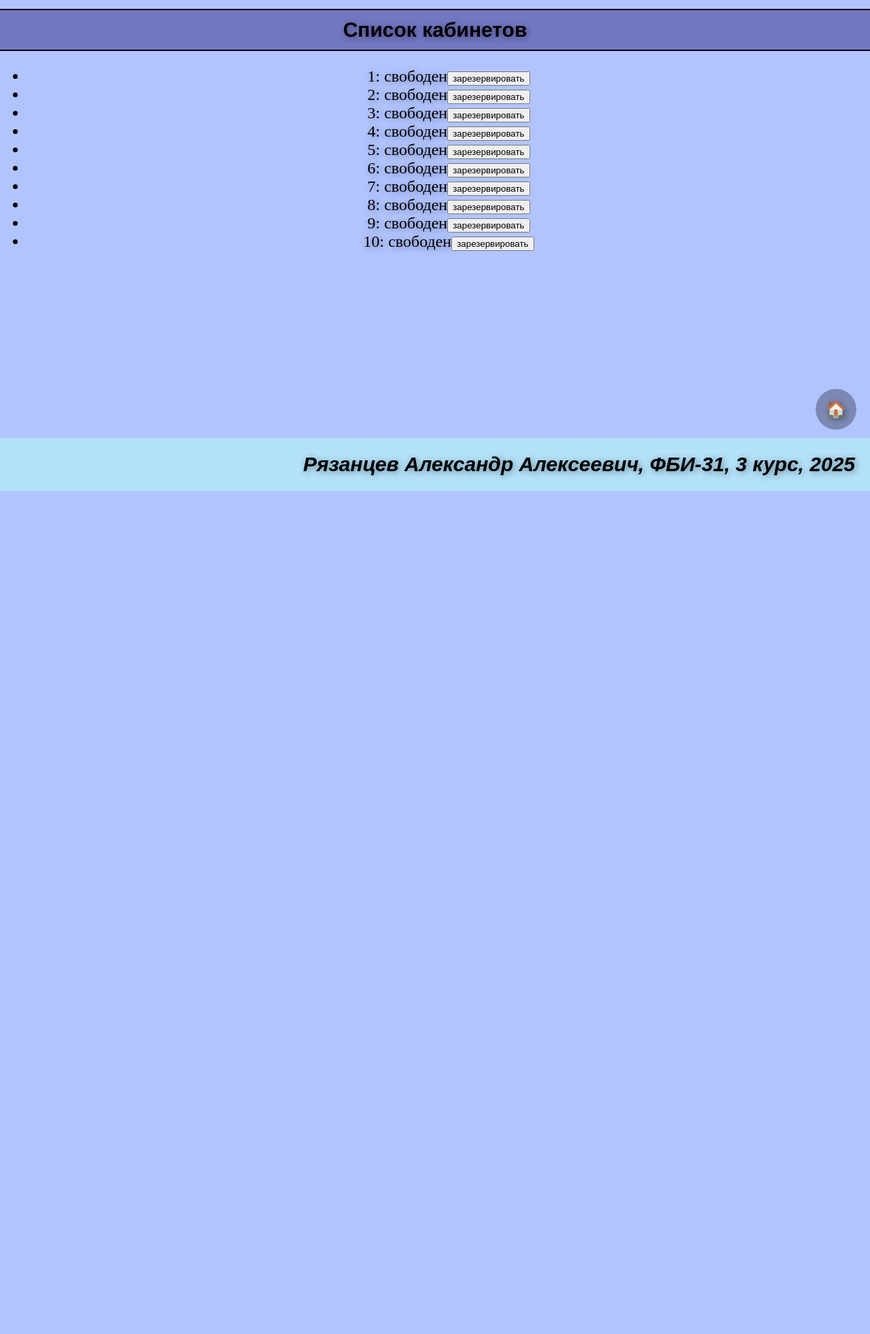
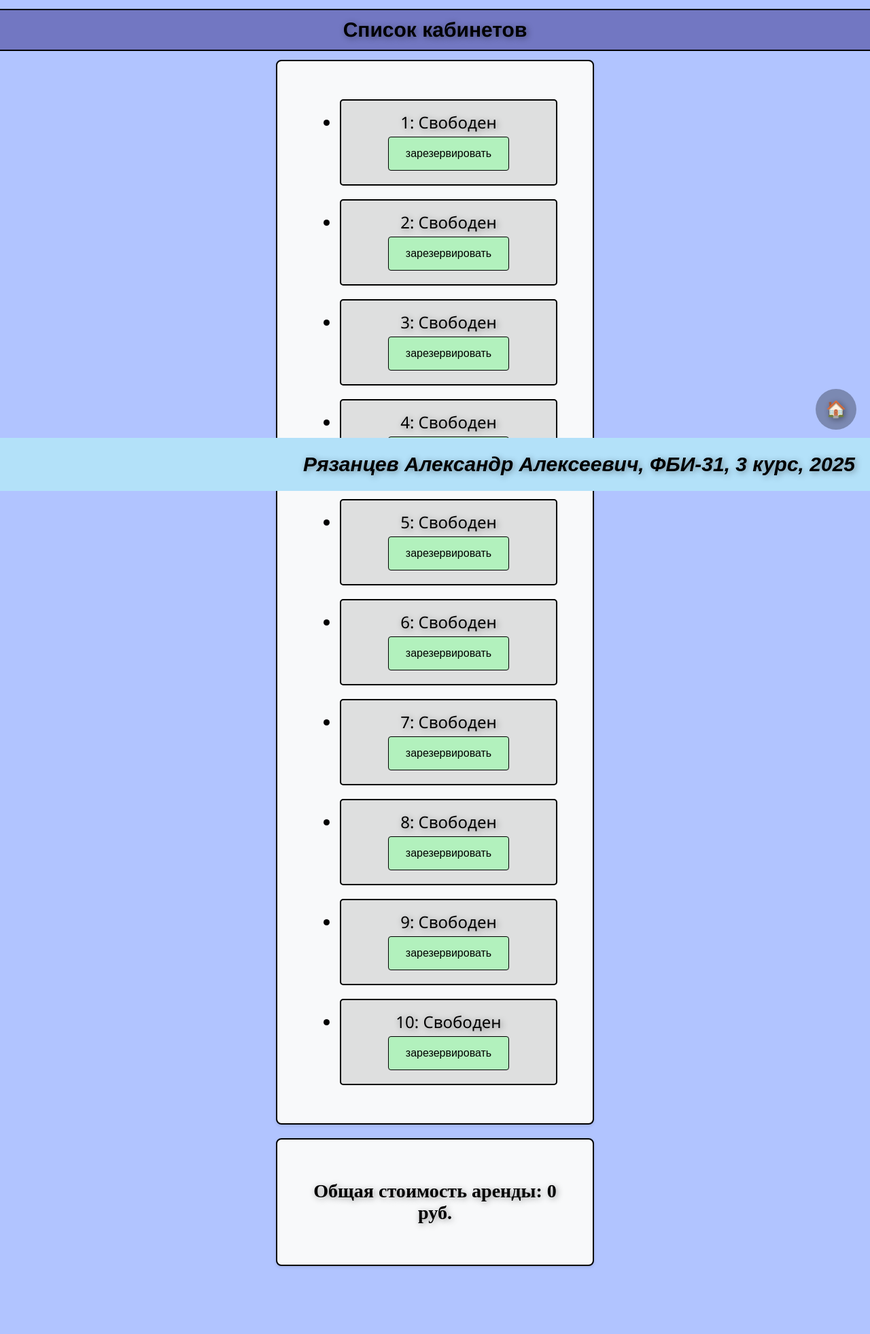
Before and after one commit to sheeshh21/web-back-labs, a Flask app: page /lab6/ in a window 1280 px wide. Shown: the part 78-2040 px from the top of the page at 68% size. Before the commit the page ends 800 px from the top, so only its background shows below. Run offline with Flask 3, Linux system fonts and the light colour scheme; some libraries are stand-ins or nearby versions.

Commit message:
Стили

```diff
--- a/lab6.py
+++ b/lab6.py
@@ -10,7 +10,7 @@ lab6 = Blueprint('lab6', __name__)
 
 offices = []
 for i in range(1, 11):
-    offices.append({"number": i, "tenant": ""})
+    offices.append({"number": i, "tenant": "", "price":1000})
 
 @lab6.route('/lab6/')
 def main():
--- a/static/lab1/main.css
+++ b/static/lab1/main.css
@@ -913,3 +913,25 @@ h1 {
 .table tbody tr:hover {
     background-color: #f8f9fa;
 }
+
+.spis {
+   font-family: 'Segoe UI', system-ui, sans-serif;
+}
+
+.btn2 {
+    background-color: rgba(147, 255, 165, 0.578);
+    margin: 5px;
+}
+
+.btn3 {
+    background-color: rgba(255, 118, 118, 0.622);
+    margin: 10px;
+}
+
+.li {
+    margin: 20px;
+    border: 2px solid black;
+    padding: 15px;
+    border-radius: 5px;
+    background-color: rgba(210, 210, 210, 0.664);
+}
--- a/templates/lab6/lab6.html
+++ b/templates/lab6/lab6.html
@@ -24,25 +24,40 @@ function getOfficeList() {
         const ul = document.getElementById('office-list');
         ul.innerHTML = '';
 
+        let totalCost = 0;
+
         for(let i = 0; i < office_list.length; i++) {
             const office = office_list[i];
             const li = document.createElement('li');
-            li.innerText = `${office.number}: ${office.tenant || 'свободен'}`;
+            li.className = 'li';
+            li.innerText = `${office.number}: ${office.tenant || 'Свободен'}`;
 
             if (!office.tenant) {
                 const bookingButton = document.createElement('button');
+                bookingButton.className = 'btn btn2';
                 bookingButton.innerText = 'зарезервировать';
                 bookingButton.onclick = function() {booking(office.number)};
                 li.appendChild(bookingButton);
             } else {
                 const cancellationButton = document.createElement('button');
+                cancellationButton.className = 'btn btn3';
                 cancellationButton.innerText = 'освободить';
                 cancellationButton.onclick = function() {cancellation(office.number)};
                 li.appendChild(cancellationButton);
+
+                totalCost += office.price;
             }
 
             ul.appendChild(li);
         }
+
+        let totalDiv = document.getElementById('total-cost');
+        if(!totalDiv) {
+            totalDiv = document.createElement('div');
+            totalDiv.id = 'total-cost';
+            document.body.appendChild(totalDiv);
+        }
+        totalDiv.innerHTML = `<h3>Общая стоимость аренды: ${totalCost} руб.</h3>`;
     });
 }
 
@@ -132,6 +147,9 @@ document.addEventListener('DOMContentLoaded', function() {
 {% block main %}
 
     <h2 class="block2">Список кабинетов</h2>
-    <ul id="office-list"></ul>
+    <div class="login-form login-container">
+        <ul class="spis" id="office-list"></ul>
+    </div>
+    <div class="login-form login-container" id="total-cost"></div>
 
 {% endblock %}
```
